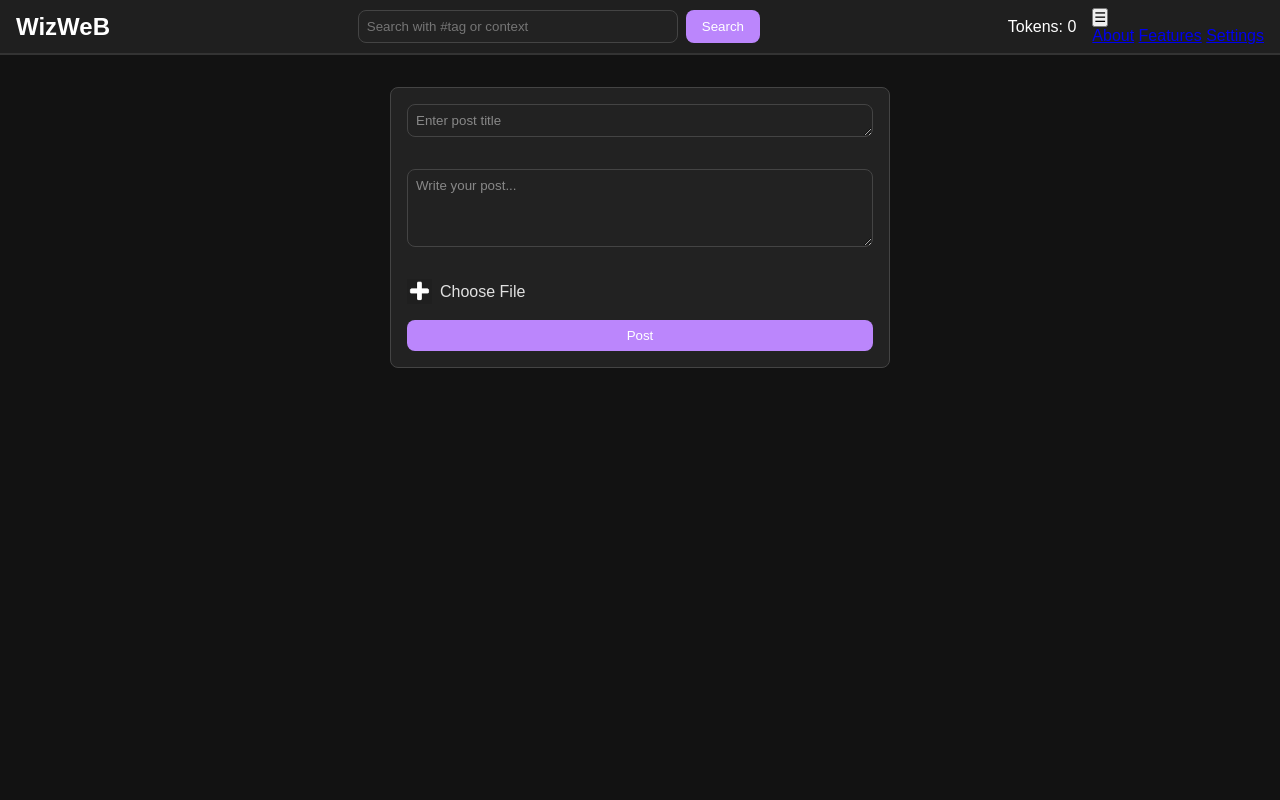
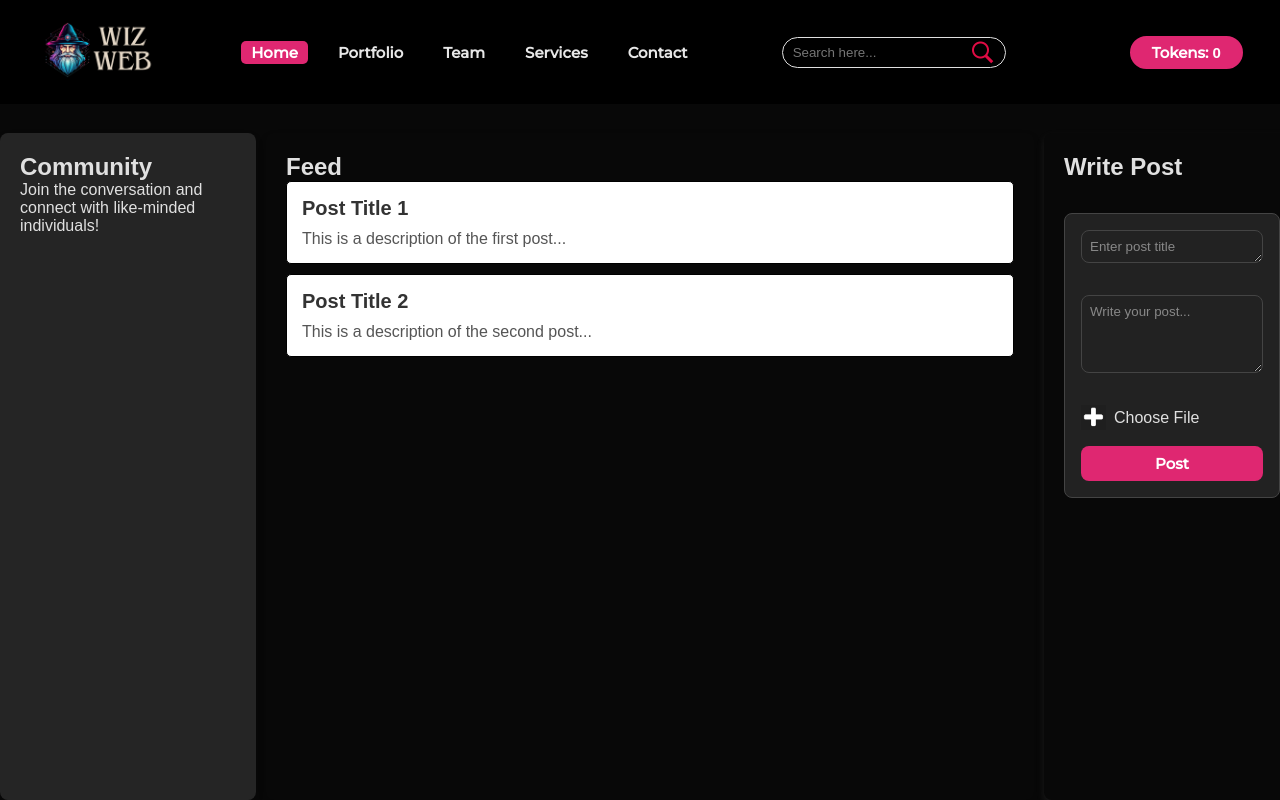
Before and after one commit to kruinfosec/WizWeB, a plain HTML site: page home/index.html in a window 1280 px wide. Drawn offline with Linux system fonts and the light colour scheme.

Commit message:
Created HomePage

```diff
--- /dev/null
+++ b/home/headerfooter.css
@@ -0,0 +1,240 @@
+@import url('https://fonts.googleapis.com/css?family=Montserrat:500&display=swap');
+@import url('https://fonts.googleapis.com/css?family=Dancing+Script&display=swap');
+@import url('https://fonts.googleapis.com/css?family=Open+Sans&display=swap');
+
+* {
+	/* box-sizing: border-box; */
+	margin: 0;
+	padding: 0;
+}
+
+
+header {
+	height: 20vh;
+	/* background: #000; */
+}
+.black {
+	box-shadow: 0 2px 10px rgba(0, 0, 0, 0.5);
+}
+nav {
+	padding-top: 20px;
+	padding-bottom: 20px;
+	top: 0;
+	position: fixed;
+	display: flex;
+	width: 100%;
+	z-index: 1000;
+	background: #000000;
+	justify-content: space-around;
+	transition: 1.5s;
+	align-items: center;
+}
+nav ul {
+	display: flex;
+	align-items: center;
+}
+nav ul li {
+	list-style: none;
+	margin: 5px 10px;
+}
+nav ul li a {
+	padding: 2px 10px;
+	color: #e7e7e7;
+	cursor: pointer;
+	transition: .5s;
+	text-decoration: none;
+}
+nav ul li a:hover {
+	color: #fff;
+	border-radius: 5px;
+	background: #DF2771;
+}
+.active {
+	color: #fff;
+	border-radius: 5px;
+	background: #DF2771;
+}
+.srch {
+	padding: 2px 10px;
+	display: flex;
+	align-items: center;
+	justify-content: center;
+	/* background: #0066ff; */
+	border: 1px solid;
+	border-radius: 20px;
+}
+.srch img {
+	width: 25px;
+	cursor: pointer;
+}
+.srch .search {
+	/* padding: 2px 10px; */
+	outline: none;
+	border: none;
+	background: transparent;
+	color: #fff;
+}
+
+.get-started {
+	margin-left: 50px;
+	padding: 5px 20px;
+	border: 2px solid #DF2771;
+	border-radius: 20px;
+	text-decoration: none;
+
+	transition: .5s;
+	background-color: #DF2771;
+	color: #fff;
+}
+.get-started:hover {
+	background: #2e2e2e;
+	color: #fff;
+}
+.logo img{
+	width: 120px;
+	cursor: pointer;
+	transition: all 1s;
+}
+
+a, button {
+	float: left;
+	font-family: "Montserrat", sans-serif;
+	font-weight: 900;
+	font-size: 15px;
+	color: #ffffff;
+	display: block;
+	text-decoration: none;
+	text-align: center;
+}
+
+
+
+/*PROPERTIES FOR MAKING WEBSITE RESPONSIVE*/
+@media screen and (max-width: 960px) {
+	.footer-container {
+		max-width: 600px;
+	}
+	.right-col {
+		width: 100%;
+		margin-bottom: 60px;
+	}
+	.left-col {
+		width: 100%;
+		text-align: center;
+	}
+	.social-media {
+		display: flex;
+		justify-content: center;
+	}
+	.logo {
+		transition: 1s;
+		margin-left: 30%;
+	}
+	nav ul, .srch, .get-started{
+		display: none;
+	}
+	.menu {
+		display: block;
+	}
+	nav {
+		padding-bottom: 20px;
+		border-bottom: 1px solid #0005;
+		/* position: fixed; */
+		/* top: 0; */
+	}
+	.quote p, .quote h5, .play {
+		justify-content: center;
+		text-align: center;
+	}
+	.quote p {
+		font-size: 30px;
+	}
+	.service-container .right-side img {
+		width: 90%;
+	}
+	.title {
+		margin-top: 0px;
+	}
+
+}
+@media screen and (max-width: 700px) {
+	footer .btn{
+		margin: 0;
+		width: 100%;
+		margin-top: 20px;
+	}
+	.svg-image img {
+		width: 90%;
+		margin: 20px;
+		/* align-self: center; */
+	}
+}
+
+@media screen and (max-width: 960px) {
+	.feedbox form input, .feedbox form .fname{
+		width: 100%;
+	}
+}
+
+
+/* Default styling for side-menu */
+.side-menu {
+    display: none; /* Hide side-menu by default */
+}
+
+/* Show side-menu on smaller screens */
+@media (max-width: 1024px) {
+    .side-menu {
+        display: block; /* Adjust to preferred display type, like flex or block */
+        position: fixed;
+        width: 250px;
+        height: 100%;
+        background-color: #333;
+        color: #fff;
+        z-index: 100;
+        right: 0;
+        top: 0;
+        overflow-y: auto;
+        box-shadow: -2px 0 5px rgba(0, 0, 0, 0.5);
+        padding: 20px;
+    }
+
+    .side-menu .user img {
+        width: 100px;
+        border-radius: 50%;
+        margin-bottom: 10px;
+    }
+
+    .side-menu ul {
+        list-style: none;
+        padding: 0;
+    }
+
+    .side-menu ul li {
+        margin: 15px 0;
+    }
+
+    .side-menu ul li a {
+        color: #fff;
+        text-decoration: none;
+        font-size: 18px;
+    }
+
+    .close {
+        display: block;
+        text-align: right;
+        margin-bottom: 20px;
+    }
+
+    .close img {
+        width: 20px;
+        cursor: pointer;
+    }
+}
+
+/* Hide the 'menu' icon in desktop view */
+@media (min-width: 1025px) {
+    .menu {
+        display: none;
+    }
+}
--- a/home/index.html
+++ b/home/index.html
@@ -1,50 +1,90 @@
 <!DOCTYPE html>
 <html lang="en">
+
 <head>
     <meta charset="UTF-8">
     <meta name="viewport" content="width=device-width, initial-scale=1.0">
     <title>WizWeB</title>
+    <link rel="stylesheet" type="text/css" href="headerfooter.css">
     <link rel="stylesheet" href="style.css">
+    <script type="text/javascript" src="script.js"></script>
+
+
 </head>
+
 <body>
-    <!-- Header Section -->
-    <header class="header">
-        <div class="header-left">
-            <h1>WizWeB</h1>
-        </div>
-        <div class="header-center">
-            <div class="search-container">
-                <input id="searchBar" type="text" placeholder="Search with #tag or context" aria-label="Search bar">
-                <button id="searchBtn" aria-label="Search">Search</button>
-            </div>
-        </div>
-        <div class="header-right">
-            <div class="token-counter">
-                <p>Tokens: <span id="tokenCount">0</span></p>
-            </div>
-            <div class="menu-icon top-left">
-                <button id="menuToggle" aria-label="Toggle menu">☰</button>
-                <nav id="menu" class="menu-content hidden" aria-hidden="true">
-                    <a href="#about">About</a>
-                    <a href="#features">Features</a>
-                    <a href="#settings">Settings</a>
+    <!-- Navigation Bar -->
+    <header id="header">
+        <nav>
+            <div class="logo"><img src="../assets/Wiz Web.png" alt="logo"></div>
+            <ul>
+                <li><a class="active" href="">Home</a></li>
+                <li><a href="#portfolio_section">Portfolio</a></li>
+                <li><a href="#team_section">Team</a></li>
+                <li><a href="#services_section">Services</a></li>
+                <li><a href="#contactus_section">Contact</a></li>
+            </ul>
+            <div class="srch"><input type="text" class="search" placeholder="Search here..."><img
+                    src="../assets/search.png" alt="search" onclick=slide()></div>
+            <a class="get-started" href="login.html">Tokens: <span id="tokenCount">0</span></a>
+            <img src="../assets/menu.png" class="menu" onclick="sideMenu(0)" alt="menu">
         </nav>
-            </div>
+
+        <div class="side-menu" id="side-menu">
+            <div class="close" onclick="sideMenu(1)"><img src="images/icon/close.png" alt=""></div>
+            <ul>
+                <li><a href="#about_section">About</a></li>
+                <li><a href="#portfolio_section">Portfolio</a></li>
+                <li><a href="#team_section">Team</a></li>
+                <li><a href="#services_section">Services</a></li>
+                <li><a href="#contactus_section">Contact</a></li>
+                <li><a href="#feedBACK">Feedback</a></li>
+            </ul>
         </div>
     </header>
 
+
+    <div class="container">
+        <!-- Main Row (Community, Feed, Create Post) -->
+        <div class="row">
+            <!-- Community Section (Left) -->
+            <div class="community">
+                <h2>Community</h2>
+                <p>Join the conversation and connect with like-minded individuals!</p>
+            </div>
+
+            <!-- Feed Section (Center) -->
+            <div class="feed">
+                <h2>Feed</h2>
+                <div class="post">
+                    <h3>Post Title 1</h3>
+                    <p>This is a description of the first post...</p>
+                </div>
+                <div class="post">
+                    <h3>Post Title 2</h3>
+                    <p>This is a description of the second post...</p>
+                </div>
+            </div>
+
+            <!-- Create Post Section (Right) -->
+            <div class="write-post">
+                <h2>Write Post</h2>
+                <!-- Main Content -->
                 <!-- Main Content -->
                 <main class="main-content">
                     <!-- Post Container -->
                     <section class="post-container">
-            <textarea id="postTitle" placeholder="Enter post title" rows="1" aria-label="Post title"></textarea>
-            <textarea id="postContent" placeholder="Write your post..." rows="4" aria-label="Post content"></textarea>
+                        <textarea id="postTitle" placeholder="Enter post title" rows="1"
+                            aria-label="Post title"></textarea>
+                        <textarea id="postContent" placeholder="Write your post..." rows="4"
+                            aria-label="Post content"></textarea>
 
                         <label for="fileInput" class="file-input-label" aria-label="Choose file">
-                <img src="plus-sign.png" alt="Upload Image" class="file-input-icon">
+                            <img src="../assets/plus-sign.png" alt="Upload Image" class="file-input-icon">
                             Choose File
                         </label>
-            <input type="file" id="fileInput" multiple accept="image/*" style="display:none;" aria-label="File input">
+                        <input type="file" id="fileInput" multiple accept="image/*" style="display:none;"
+                            aria-label="File input">
 
                         <button id="postBtn" aria-label="Post">Post</button>
                     </section>
@@ -54,16 +94,22 @@
                         <div id="imagePreview" aria-live="polite"></div>
                         <div class="preview-navigation">
                             <button id="prevImageBtn" class="nav-btn" aria-label="Previous Image">
-                    <img src="left.png" alt="Previous" class="leftarrow-icon">
+                                <img src="../assets/left.png" alt="Previous" class="leftarrow-icon">
                             </button>
                             <button id="nextImageBtn" class="nav-btn" aria-label="Next Image">
-                    <img src="right.png" alt="Next" class="rightarrow-icon">
+                                <img src="../assets/right.png" alt="Next" class="rightarrow-icon">
                             </button>
                         </div>
                     </aside>
                 </main>
+            </div>
+        </div>
+    </div>
+
 
     <!-- External Scripts -->
     <script src="script.js"></script>
+
 </body>
+
 </html>
--- a/home/style.css
+++ b/home/style.css
@@ -8,7 +8,7 @@
 
 /* Body Layout */
 body {
-    background-color: #121212;
+    background-color: #080808;
     color: #E0E0E0;
     display: flex;
     flex-direction: column;
@@ -16,61 +16,7 @@ body {
     overflow: hidden;
 }
 
-/* Header Section */
-.header {
-    display: flex;
-    justify-content: space-between;
-    align-items: center;
-    background-color: #1f1f1f;
-    color: #fff;
-    padding: 0.5rem 1rem;
-    border-bottom: 2px solid #333;
-}
 
-.header-left h1 {
-    margin: 0;
-    font-size: 1.5rem;
-}
-
-.header-center {
-    flex: 1;
-    text-align: center;
-}
-
-.header-right {
-    display: flex;
-    align-items: center;
-    gap: 1rem;
-}
-
-/* Search Bar */
-.search-container {
-    display: inline-flex;
-    gap: 0.5rem;
-}
-
-#searchBar {
-    width: 20rem;
-    padding: 0.5rem;
-    border: 1px solid #444;
-    border-radius: 0.5rem;
-    background-color: #222;
-    color: #E0E0E0;
-}
-
-#searchBtn {
-    padding: 0.5rem 1rem;
-    background-color: #BB86FC;
-    border: none;
-    border-radius: 0.5rem;
-    color: #fff;
-    cursor: pointer;
-    transition: background-color 0.3s;
-}
-
-#searchBtn:hover {
-    background-color: #9b67e3;
-}
 
 /* Main Content Layout */
 .main-content {
@@ -193,7 +139,7 @@ textarea::placeholder {
 
 /* Post Button */
 #postBtn {
-    background-color: #BB86FC;
+    background-color: #DF2771;
     color: #fff;
     padding: 0.5rem 1rem;
     border: none;
@@ -203,9 +149,8 @@ textarea::placeholder {
 }
 
 #postBtn:hover {
-    background-color: #9b67e3;
+    background-color: #DF2771;
 }
-
 /* Responsive Design */
 @media (max-width: 768px) {
     .main-content {
@@ -213,25 +158,7 @@ textarea::placeholder {
         align-items: center;
     }
 
-    #searchBar {
-        width: 15rem;
-    }
 
-    .header {
-        flex-direction: column;
-        align-items: flex-start;
-    }
-
-    .header-center {
-        text-align: left;
-        width: 100%;
-    }
-
-    .header-right {
-        flex-direction: row-reverse;
-        width: 100%;
-        justify-content: flex-start;
-    }
 
     .image-preview-container {
         width: 100%;
@@ -243,3 +170,103 @@ textarea::placeholder {
         height: auto;
     }
 }
+
+
+
+
+
+/* General Styling */
+* {
+    margin: 0;
+    padding: 0;
+    box-sizing: border-box;
+}
+
+body {
+    font-family: Arial, sans-serif;
+    display: flex;
+    justify-content: flex-start;  /* Align elements from the top */
+    align-items: flex-start;
+    height: 100vh;  /* Full height of the viewport */
+    flex-direction: column;
+    margin: 0;
+}
+
+/* Container for all content */
+.container {
+    width: 100%;  /* Full width of the screen */
+    height: 100%;  /* Ensures the container takes full height */
+    display: flex;
+    flex-direction: column;
+    justify-content: flex-start;
+}
+
+/* Row Styling */
+.row {
+    display: flex;
+    justify-content: space-between;  /* Align sections on the left, center, right */
+    width: 100%;
+    height: 100%;  /* Make the row fill the full height of the page */
+}
+
+/* Community Section (Left) */
+.community {
+    background-color: rgb(37, 37, 37);
+    padding: 20px;
+    border-radius: 8px;
+    box-shadow: 0 4px 8px rgba(0, 0, 0, 0.1);
+    flex: 1;  /* Ensures it takes up available space */
+    margin-right: 10px;
+    overflow-y: auto;  /* Allows scrolling within the community section */
+    min-width: 20%;  /* Ensures it doesn't become too narrow */
+}
+
+/* Feed Section (Center) */
+.feed {
+    padding: 20px;
+    border-radius: 8px;
+    box-shadow: 0 4px 8px rgba(0, 0, 0, 0.1);
+    flex: 2;  /* The feed takes up more space in the center */
+    margin-right: 10px;
+    overflow-y: auto;  /* Allows scrolling if content exceeds height */
+    min-width: 60%;  /* Ensures the feed doesn't become too narrow */
+}
+
+/* Post Styling */
+.post {
+    background-color: #ffffff;
+    border: 1px solid #000000;
+    padding: 15px;
+    margin-bottom: 10px;
+    border-radius: 5px;
+}
+
+.post h3 {
+    color: #333;
+    font-size: 20px;
+    margin-bottom: 10px;
+}
+
+.post p {
+    color: #555;
+}
+
+/* Create Post Section (Right) */
+.write-post {
+    padding: 20px;
+    border-radius: 8px;
+    box-shadow: 0 4px 8px rgba(182, 182, 182, 0.1);
+    flex: 1;  /* Ensures it takes up available space */
+    display: flex;
+    flex-direction: column;
+    height: 100%;  /* Takes full height */
+    overflow-y: auto;  /* Allows scrolling for the form if necessary */
+    min-width: 20%;  /* Ensures the create post section doesn't become too narrow */
+}
+
+.main-content {
+    width: 100%;
+    display: flex;
+    flex-direction: column;
+    gap: 15px;
+}
```
Also changed, not shown: wizweb-backend/package.json (added, +17 -0 lines), wizweb-backend/server.js (added, +40 -0 lines), assets/Wiz Web.png (added), assets/left.png (renamed from home/left.png), assets/menu.png (added), assets/plus-sign.png (renamed from home/plus-sign.png), assets/right.png (renamed from home/right.png), assets/search.png (added), 1 other file. Lines whose indentation alone changed are shown as unchanged.
